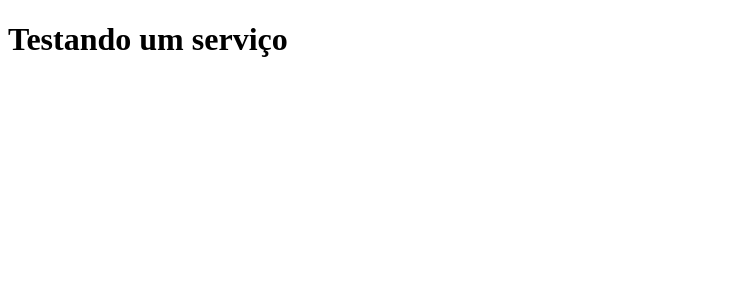
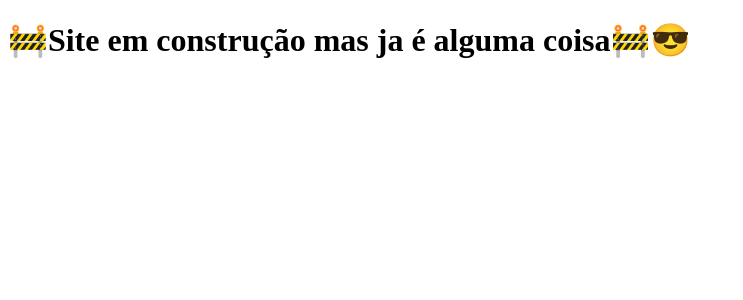
Before and after one commit to AlexandreAesir/clone-tabnews, a Next.js app: page / in a window 1280 px wide. Shown: the top 300 px of the page, without its empty margins (0-743 px from the left). Built offline with nearby package versions, Linux system fonts and the light colour scheme.

Commit message:
alterando home

```diff
--- a/pages/index.js
+++ b/pages/index.js
@@ -1,5 +1,5 @@
 function Home(){
-    return <h1>Testando um serviço</h1>
+    return <h1>🚧Site em construção mas ja é alguma coisa🚧😎</h1>
 }
 
 export default Home;
```
